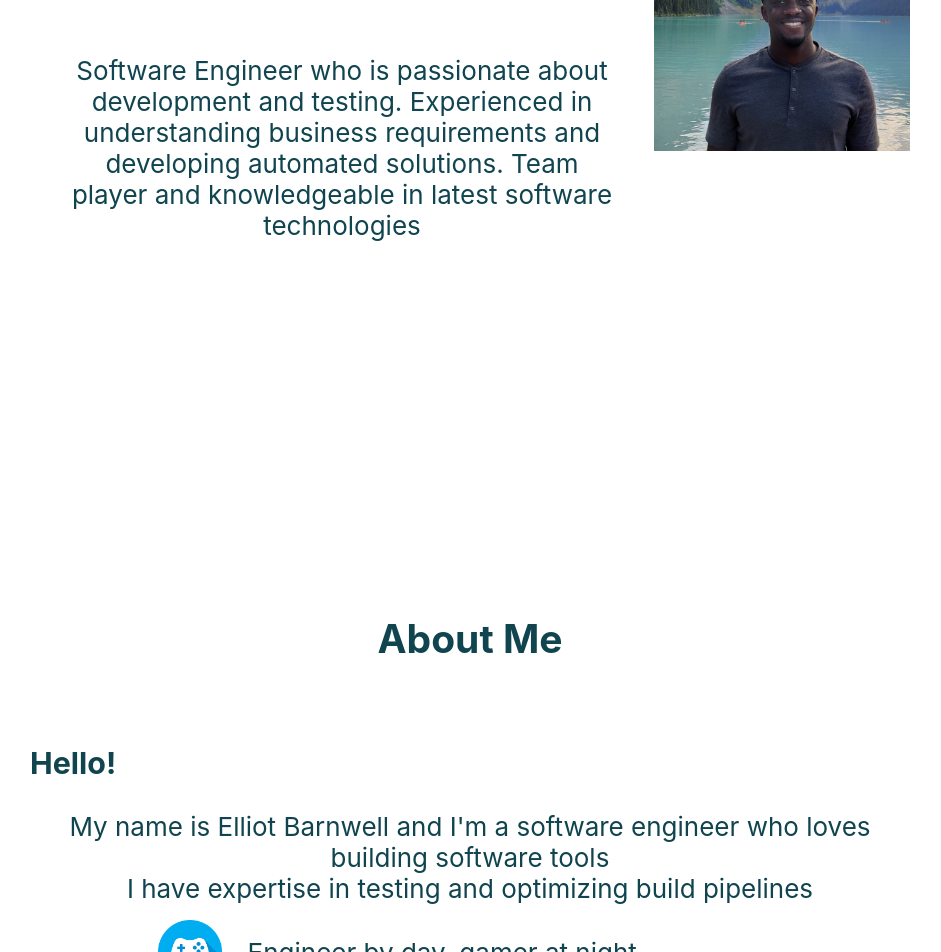
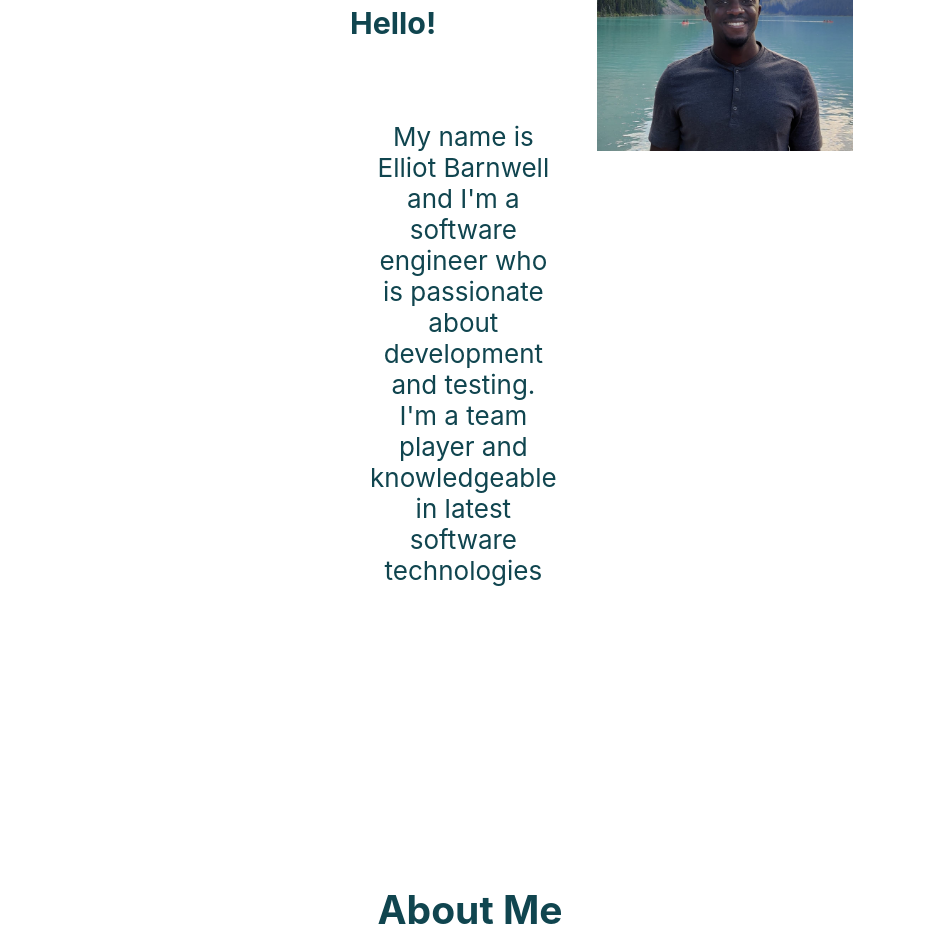
Before and after one commit to ElliotBarnwell/resume-website, a React (Create React App) app: page / in a window 1280 px wide. Shown: the part 320-1272 px from the top of the page, without its empty margins (170-1111 px from the left). Built offline with nearby package versions, Linux system fonts and the light colour scheme.

Commit message:
changing home content

```diff
--- a/src/App.css
+++ b/src/App.css
@@ -141,6 +141,8 @@ section{
   display: flex;
   flex-direction: row;
   min-height: 500px;
+  margin-left: 300px;
+  margin-right: 300px;
 }
 
 .aboutme-summary{
--- a/src/components/Summary.js
+++ b/src/components/Summary.js
@@ -3,9 +3,8 @@ class Summary extends Component {
   render() {
     return (
       <div className="summary-div">
-        <p>Software Engineer who is passionate about development and testing.
-        Experienced in understanding business requirements and developing
-        automated solutions. Team player and knowledgeable in latest software
+        <p>My name is Elliot Barnwell and I'm a software engineer who is passionate about development and testing.
+        I'm a team player and knowledgeable in latest software
         technologies
         </p>
         </div>
--- a/src/components/pages/aboutme.js
+++ b/src/components/pages/aboutme.js
@@ -8,9 +8,7 @@ export default function AboutMe(){
         <section id="aboutme">
           <h2>About Me</h2>
           <div className="summary">
-          <h3>Hello!</h3>
-          <p>My name is Elliot Barnwell and I'm a software engineer who loves building software tools</p>
-          <p>I have expertise in testing and optimizing build pipelines</p>
+          <p>I'm a software engineer with expertise in testing and optimizing build pipelines</p>
           </div>
           <div className="aboutme-summary">
 
--- a/src/components/pages/contact.js
+++ b/src/components/pages/contact.js
@@ -4,8 +4,8 @@ export default function Contact(){
     return (
       <div className="page">
         <section id="contact">
-          <h2>Contact Info:</h2>
-          <p> Email: ejamesb93@gmail.com </p>
+          <h2>Contact</h2>
+          <p>Email: ejamesb93@gmail.com</p>
         </section>
       </div>
     );
--- a/src/components/pages/home.js
+++ b/src/components/pages/home.js
@@ -13,6 +13,7 @@ export default function Home(){
           <div className="resume-header">
 
             <div className="summary-div">
+              <h3>Hello!</h3>
               <Summary/>
             </div>
 
```
